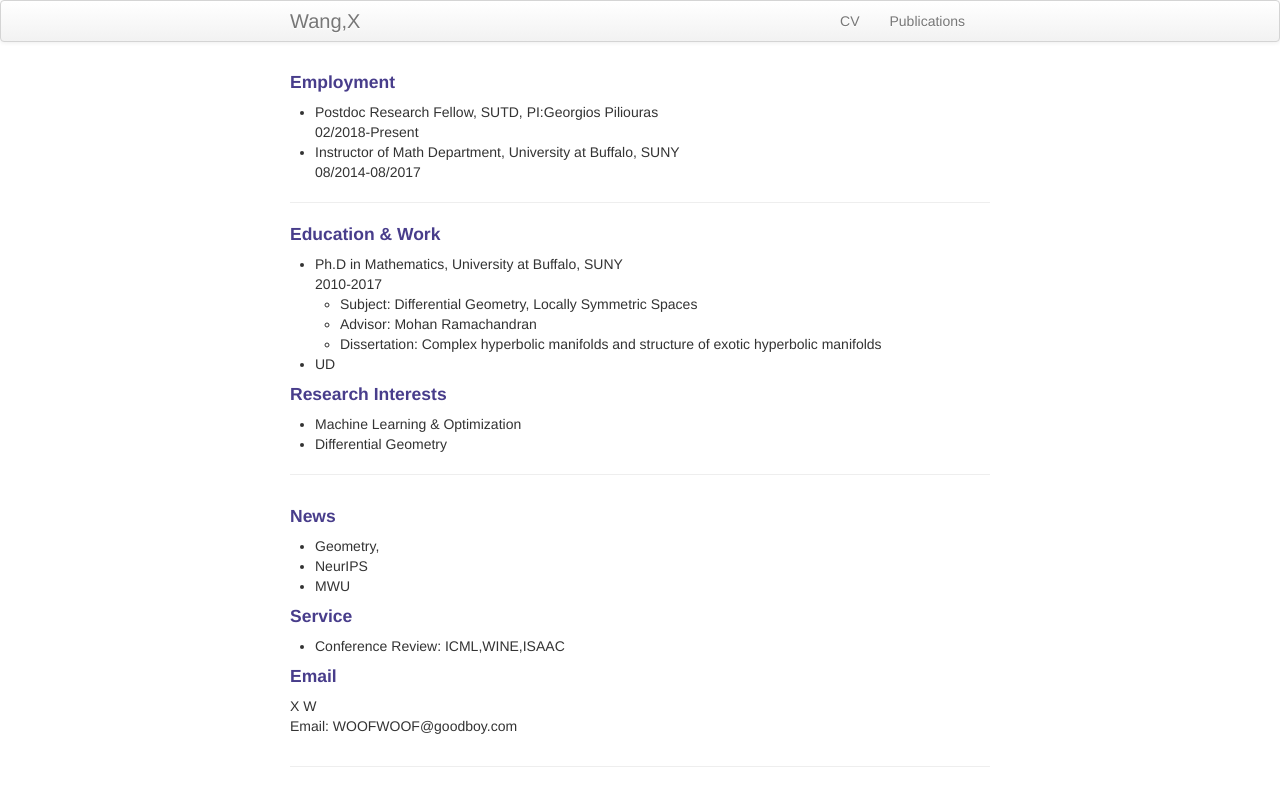
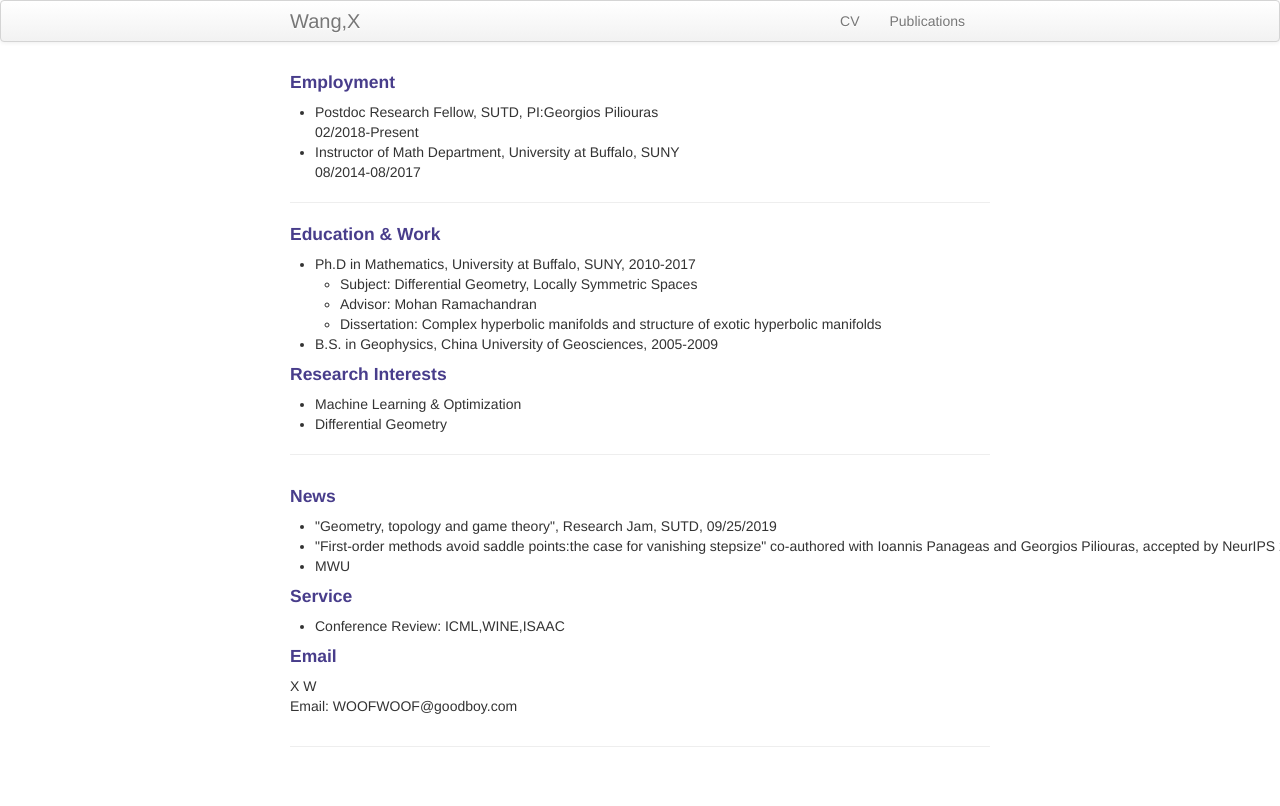
Before and after one commit to xiiaowang/xiiaowang.github.io, a Jekyll site: the page built from index.md, in a window 1280 px wide. Shown: the top 806 px of the page. Built offline with Jekyll 4.4.1, drawn with Linux system fonts in a browser that asks for light colours.

Commit message:
Update index.md

```diff
--- a/index.md
+++ b/index.md
@@ -16,14 +16,13 @@ keywords: machine learning, geometry
 
 <h4><a name="Education"></a>Education & Work</h4>
 <ul>
-    <li>Ph.D in Mathematics, University at Buffalo, SUNY<br/>
-        2010-2017
+    <li>Ph.D in Mathematics, University at Buffalo, SUNY, 2010-2017<br/>
         <ul>
             <li>Subject: Differential Geometry, Locally Symmetric Spaces</li>
             <li>Advisor: Mohan Ramachandran</li>
             <li>Dissertation: Complex hyperbolic manifolds and structure of exotic hyperbolic manifolds</li>
         </ul></li>
-    <li>UD</li>
+    <li>B.S. in Geophysics, China University of Geosciences, 2005-2009</li>
 </ul>
 <h4><a name="Research Interests"></a>Research Interests</h4>
 <ul>
@@ -37,8 +36,8 @@ keywords: machine learning, geometry
 <div class="container">
     <h4><a name="News"></a>News</h4>
     <ul>
-        <li>Geometry,</li>
-        <li>NeurIPS</li>
+        <li>"Geometry, topology and game theory", Research Jam, SUTD, 09/25/2019</li>
+        <li>"First-order methods avoid saddle points:the case for vanishing stepsize" co-authored with Ioannis Panageas and Georgios Piliouras, accepted by NeurIPS 2019</li>
         <li>MWU</li>
     </ul>
 
```
